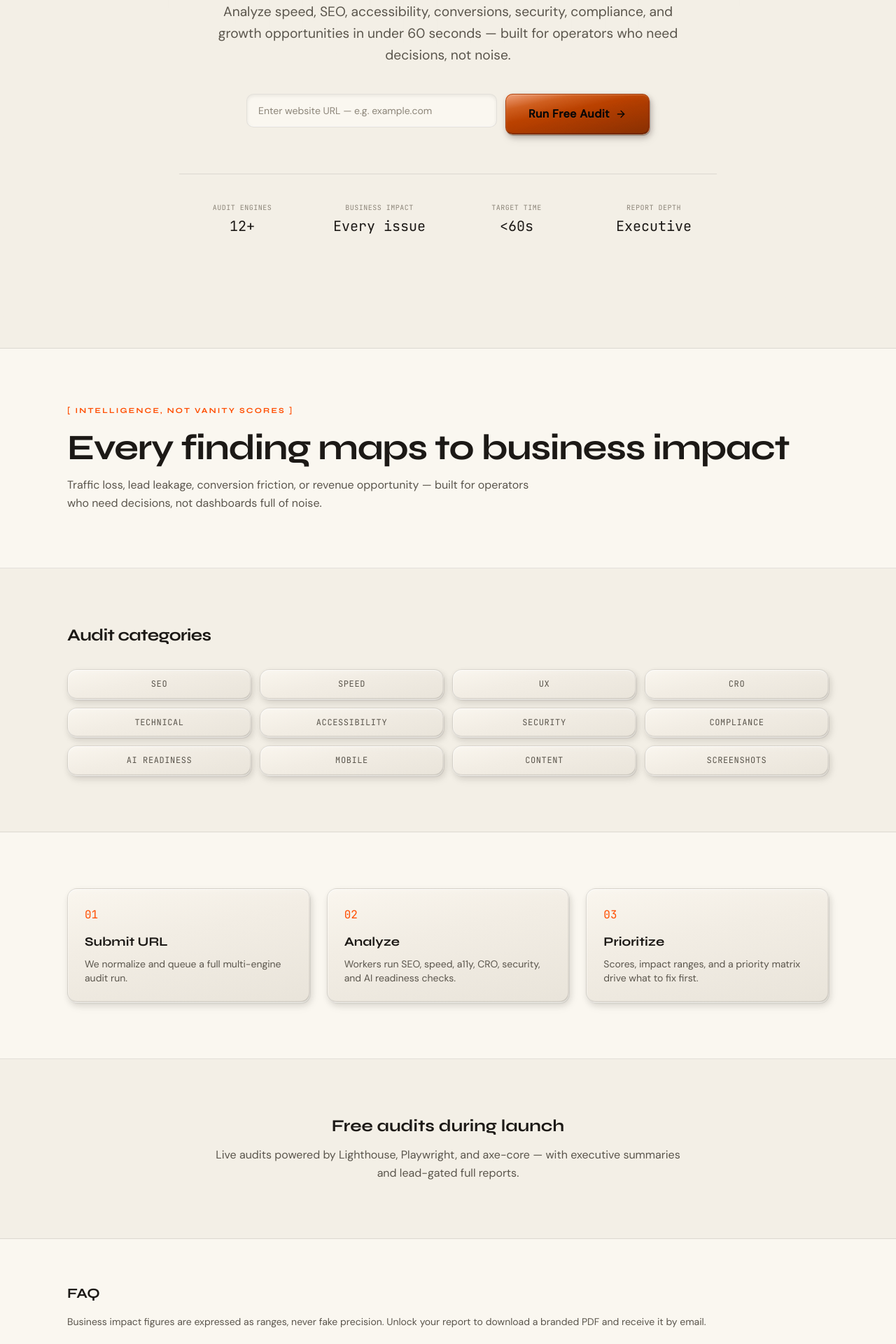
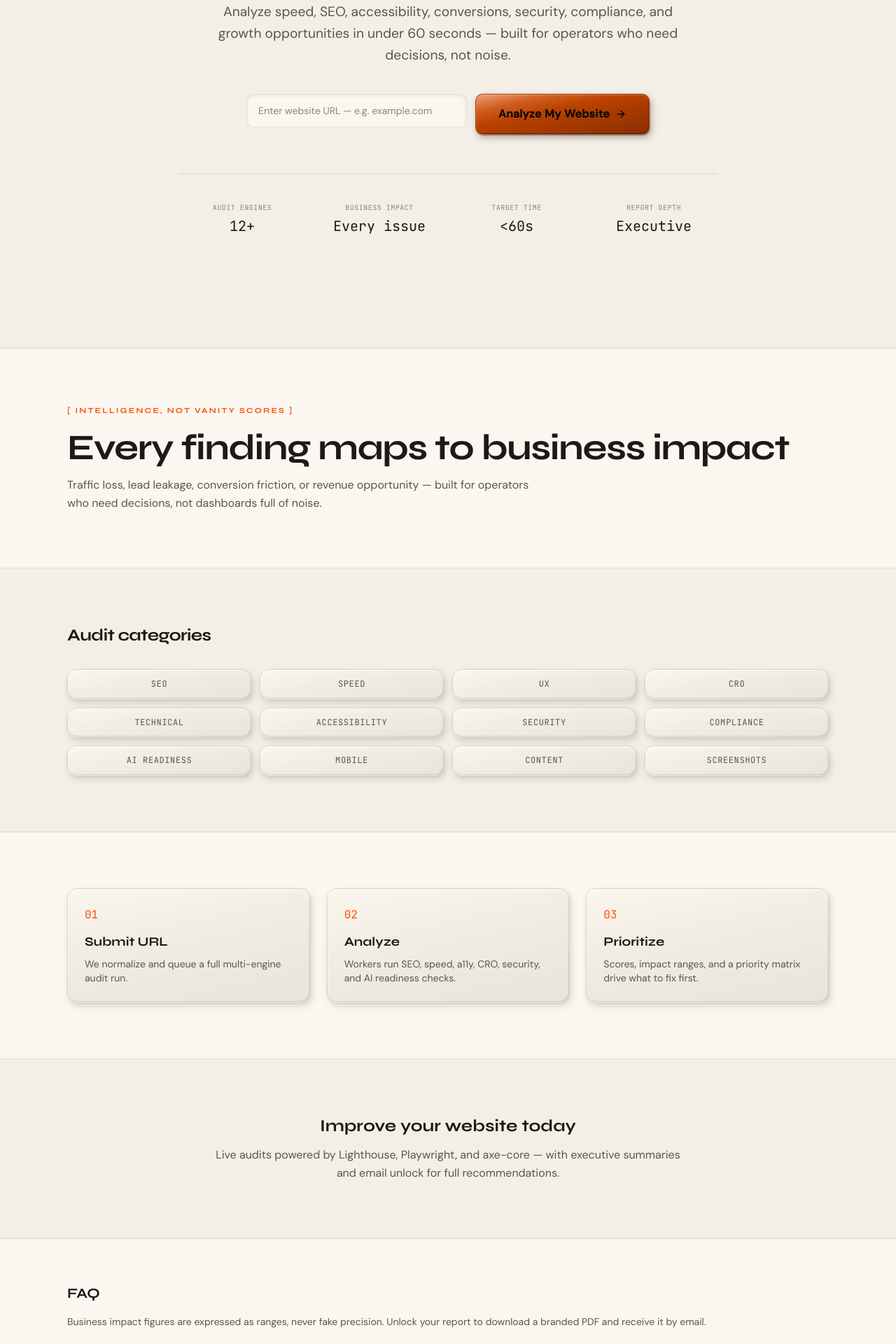
Before and after one commit to alfredalpino/TW-Audit-Tool, a Next.js app: page / in a window 1280 px wide. Shown: the part 540-2460 px from the top of the page at 70% size. Built offline with nearby package versions, Linux system fonts and the light colour scheme; no server answers.

Commit message:
refactor(marketing): replace lead-magnet copy with value-focused messaging
Shift hero, CTA, and pricing language toward website improvement so the public-facing experience feels helpful rather than promotional.

```diff
--- a/src/app/(marketing)/page.tsx
+++ b/src/app/(marketing)/page.tsx
@@ -89,10 +89,10 @@ export default function HomePage() {
 
       <section id="pricing" className="border-b border-[var(--border)] bg-[var(--bg-void)] py-16 md:py-20">
         <div className="tw-section text-center">
-          <h2 className="font-display text-2xl font-bold">Free audits during launch</h2>
+          <h2 className="font-display text-2xl font-bold">Improve your website today</h2>
           <p className="tw-contain-text mx-auto mt-3 max-w-2xl text-[var(--fg-secondary)]">
             Live audits powered by Lighthouse, Playwright, and axe-core — with executive summaries
-            and lead-gated full reports.
+            and email unlock for full recommendations.
           </p>
         </div>
       </section>
--- a/src/components/audit/AuditUrlForm.tsx
+++ b/src/components/audit/AuditUrlForm.tsx
@@ -71,7 +71,7 @@ export function AuditUrlForm() {
       />
       </div>
       <Button type="submit" variant="brand" size="lg" withArrow disabled={loading} className="w-full shrink-0 sm:w-auto">
-        {loading ? "Starting…" : "Run Free Audit"}
+        {loading ? "Starting…" : "Analyze My Website"}
       </Button>
       {error && (
         <p className="w-full text-sm text-red-400 sm:col-span-2" role="alert">
--- a/src/components/marketing/MarketingHero.tsx
+++ b/src/components/marketing/MarketingHero.tsx
@@ -2,7 +2,7 @@
 
 import { AuditUrlForm } from "@/components/audit/AuditUrlForm";
 
-const HERO_EYEBROW = "[ WEBSITE INTELLIGENCE PLATFORM ]";
+const HERO_EYEBROW = "[ Improve Your Website ]";
 
 export function MarketingHero() {
   return (
```
